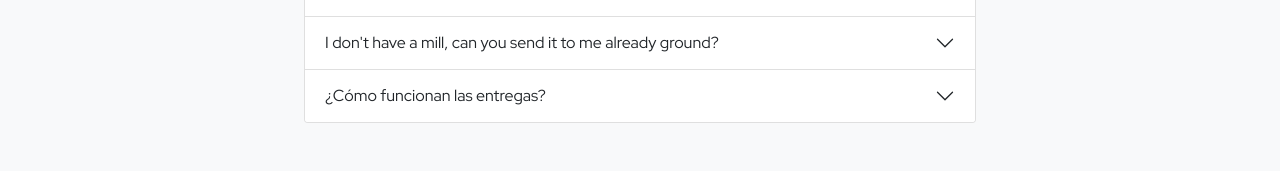
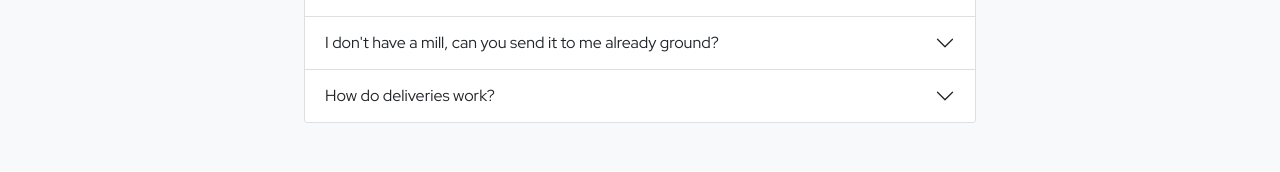
Before and after one commit to FelipeCabreraB/E-commerce-Front, a React (Create React App) app: page /subscription in a window 1280 px wide. Shown: the part 1336-1508 px from the top of the page. Built offline with nearby package versions, Linux system fonts and the light colour scheme.

Commit message:
Update Subscription.jsx

```diff
--- a/src/pages/Website/Subscription.jsx
+++ b/src/pages/Website/Subscription.jsx
@@ -204,9 +204,7 @@ function Subscription() {
                 </Accordion.Body>
               </Accordion.Item>
               <Accordion.Item eventKey="4">
-                <Accordion.Header>
-                  ¿Cómo funcionan las entregas?
-                </Accordion.Header>
+                <Accordion.Header>How do deliveries work? </Accordion.Header>
                 <Accordion.Body>
                   We deliver from Monday to Friday between 16:00 to 21:00 hs. If
                   you need us to deliver it in a particular time slot or you
```
